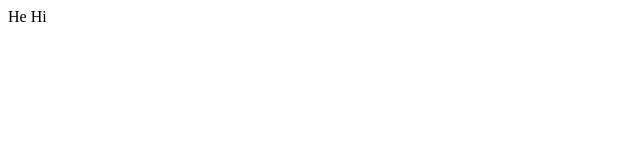
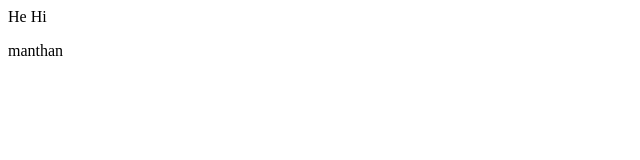
Before and after one commit to kunal-kale123/local-repo, a plain HTML site: page index.html in a window 1280 px wide. Shown: the full height of the page, 0-640 px from the left. Drawn offline with Linux system fonts and the light colour scheme.

Commit message:
Added one more tag

```diff
--- a/index.html
+++ b/index.html
@@ -1 +1,2 @@
 <p>He Hi</p>
+<p>manthan</p>
```
